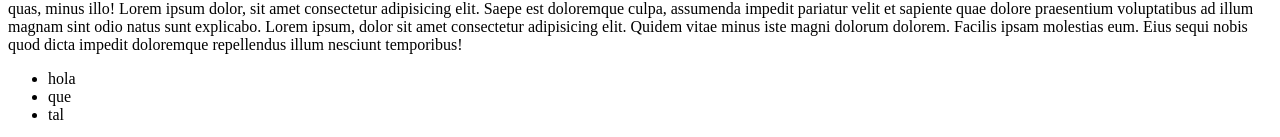
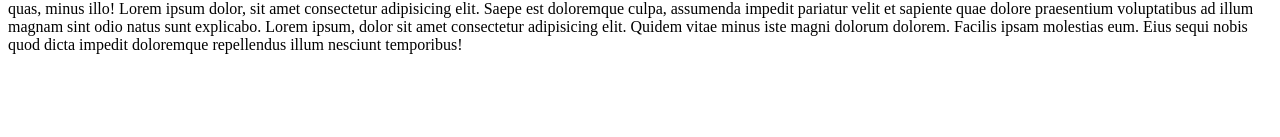
Before and after one commit to byjorge19/JorgeMu--DAMChacon, a plain HTML site: page index.html in a window 1280 px wide. Shown: the part 1630-1767 px from the top of the page. After the commit the page ends 1700 px from the top, so only its background shows below. Drawn offline with Linux system fonts and the light colour scheme.

```diff
--- a/index.html
+++ b/index.html
@@ -77,12 +77,6 @@
 
 
     </P>
-
-    <ul>
-        <li>hola</li>
-        <li>que</li>
-        <li>tal</li>
-    </ul>
 </body>
 
 </html>
```
